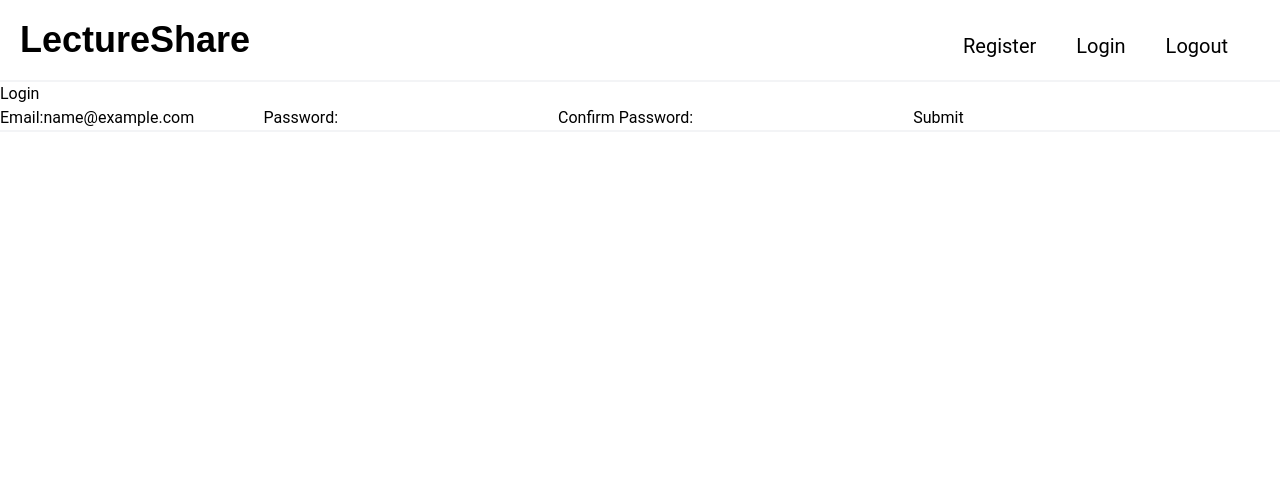
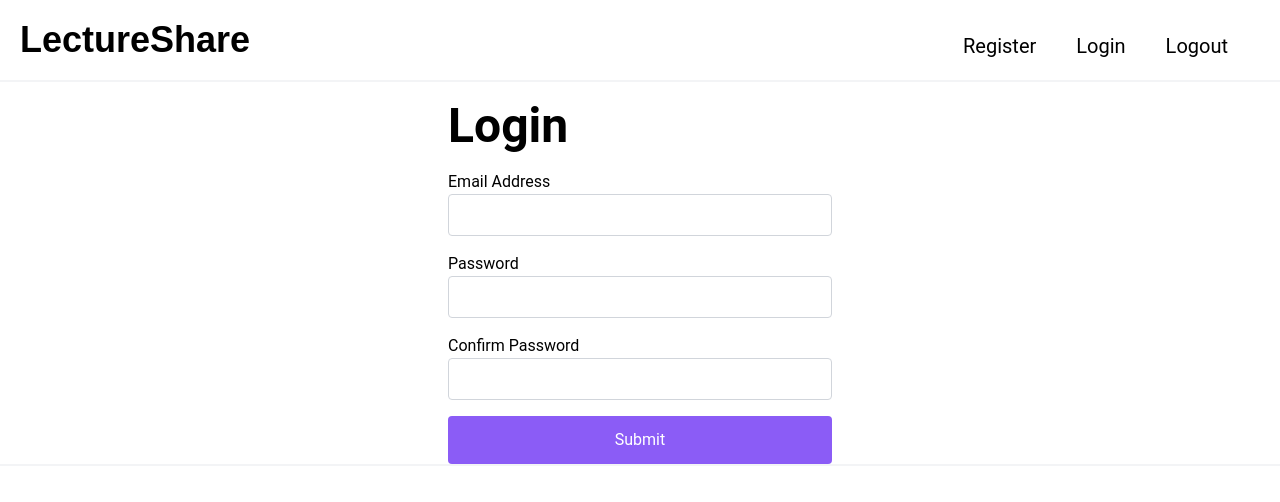
Before and after one commit to anyuan-chen/lecture-share, a Next.js app in the folder client/: page /account/login in a window 1280 px wide. Shown: the top 502 px of the page. Built offline with nearby package versions, Linux system fonts and the light colour scheme; a web font is replaced by a local one.

Commit message:
login form

```diff
--- a/client/layouts/unauthenticated.js
+++ b/client/layouts/unauthenticated.js
@@ -40,7 +40,7 @@ export default function Unauthenticated({ children }) {
         </nav>
       </header>
       <main>{children}</main>
-      <footer className="border-t-2 border-gray-100">
+      <footer className="border-t-2 border-gray-100 pt-10">
 
       </footer>
     </div>
--- a/client/package.json
+++ b/client/package.json
@@ -9,6 +9,7 @@
     "lint": "next lint"
   },
   "dependencies": {
+    "@tailwindcss/forms": "^0.3.3",
     "next": "11.0.1",
     "react": "17.0.2",
     "react-dom": "17.0.2"
--- a/client/pages/account/login.js
+++ b/client/pages/account/login.js
@@ -6,30 +6,55 @@ export default function Login() {
     event.preventDefault();
     console.log("hi! this function is running");
   };
-  const [email, setEmail] = useState("name@example.com");
+  const [email, setEmail] = useState("");
   const [password, setPassword] = useState("");
-  const [confirm, setconfirm] = useState("");
-  const emailChanged = (event) => {};
-  const passwordChanged = (event) => {};
-  const confirmChanged = (event) => {};
+  const [confirm, setConfirm] = useState("");
+  const emailChanged = (event) => {
+    setEmail(event.target.value);
+  };
+  const passwordChanged = (event) => {
+    setPassword(event.target.value);
+  };
+  const confirmChanged = (event) => {
+    setConfirm(event.target.value);
+  };
   return (
     <Unauthenticated>
-      <h1>Login</h1>
-      <form onSubmit={login}>
-        <label>
-          Email:
-          <input type="text" value={email} onChange={emailChanged} />
-        </label>
-        <label>
-          Password:
-          <input type="password" value={password} onChange={passwordChanged} />
-        </label>
-        <label>
-          Confirm Password:
-          <input type="password" value={confirm} onChange={confirmChanged} />
-        </label>
-        <button type="submit">Submit</button>
-      </form>
+      <div className="flex flex-col items-center">
+        <div>
+          <h1 className="font-sans font-semibold text-5xl py-5">Login</h1>
+          <form onSubmit={login} className="flex flex-col space-y-4">
+            <div className="flex flex-col">
+              <label>Email Address</label>
+              <input
+                type="text"
+                value={email}
+                onChange={emailChanged}
+                className="border-gray-300 rounded w-96"
+              />
+            </div>
+            <label className="flex flex-col">
+              Password
+              <input
+                type="password"
+                value={password}
+                onChange={passwordChanged}
+                className="border-gray-300 rounded w-96"
+              />
+            </label>
+            <label className="flex flex-col">
+              Confirm Password
+              <input
+                type="password"
+                value={confirm}
+                onChange={confirmChanged}
+                className="border-gray-300 rounded w-96"
+              />
+            </label>
+            <button type="submit" className="py-3 bg-purple-500 rounded text-white">Submit</button>
+          </form>
+        </div>
+      </div>
     </Unauthenticated>
   );
 }
--- a/client/tailwind.config.js
+++ b/client/tailwind.config.js
@@ -6,12 +6,12 @@ module.exports = {
     extend: {
       fontFamily: {
         logo: '"Sansita", Helvitica, Arial, sans-serif',
-        sans: 'Roboto, Helvetica, Arial',
+        sans: "Roboto, Helvetica, Arial",
       },
     },
   },
   variants: {
     extend: {},
   },
-  plugins: [],
+  plugins: [require("@tailwindcss/forms")],
 };
```
Also changed, not shown: 1 other file (tests, documents, lock files or other folders).
